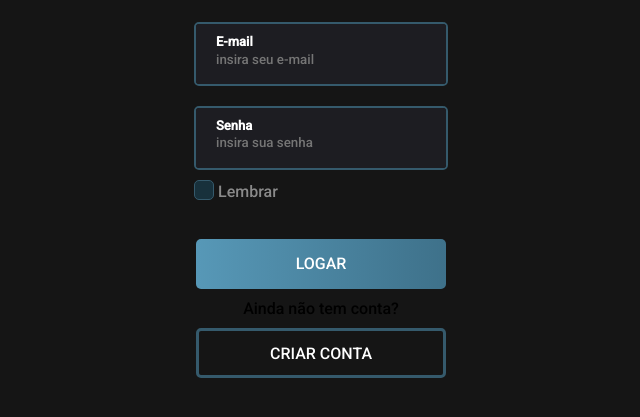
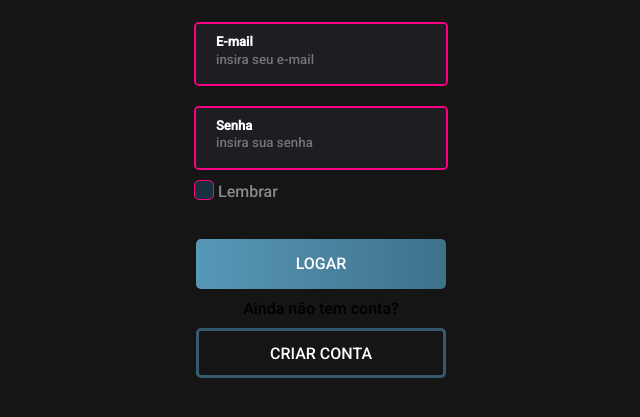
Before and after one commit to Amad3rus/PersoSheet, a website built with webpack: page public/index.html in a window 1280 px wide. Shown: the part 205-622 px from the top of the page, without its empty margins (319-959 px from the left). Built offline with nearby package versions, Linux system fonts and the light colour scheme.

Commit message:
update login.css

```diff
--- a/public/css/login.css
+++ b/public/css/login.css
@@ -27,7 +27,7 @@
 
 .login-area .email-box {
   position: relative;
-  border: 2px solid #355A6C;
+  border: 2px solid #FF0084;
   border-radius: 5px;
   bottom: 44.5px;
 }
@@ -53,7 +53,7 @@
 }
 
 .login-area .password-box {
-  border: 2px solid #355A6C;
+  border: 2px solid #FF0084;
   margin-top: 20px;
   border-radius: 5px;
   position: relative;
@@ -87,7 +87,7 @@
 }
 
 .login-area .check-box input {
-  border: 1px solid #355A6C;
+  border: 1px solid #FF0084;
   outline: none;
   border-radius: 5px;
   -webkit-appearance: none;
```
